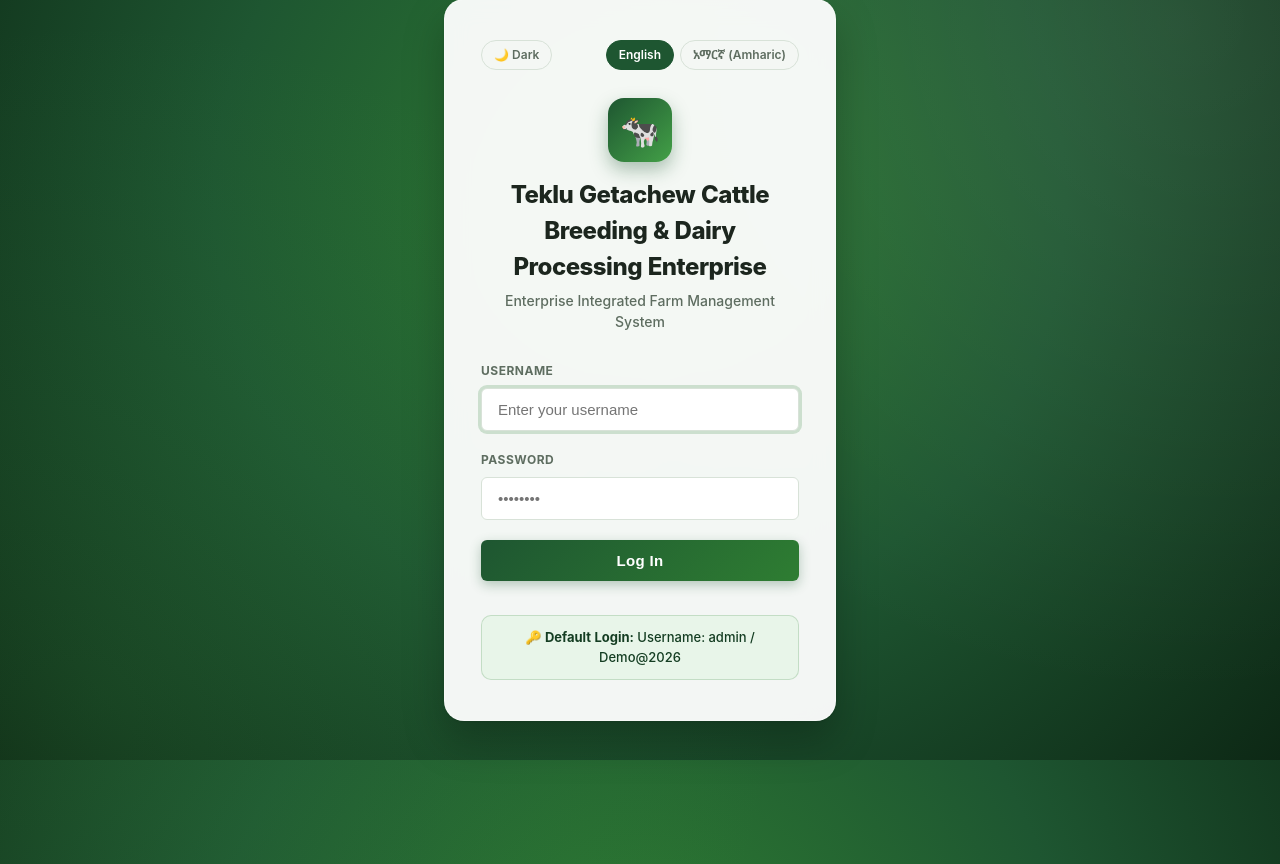
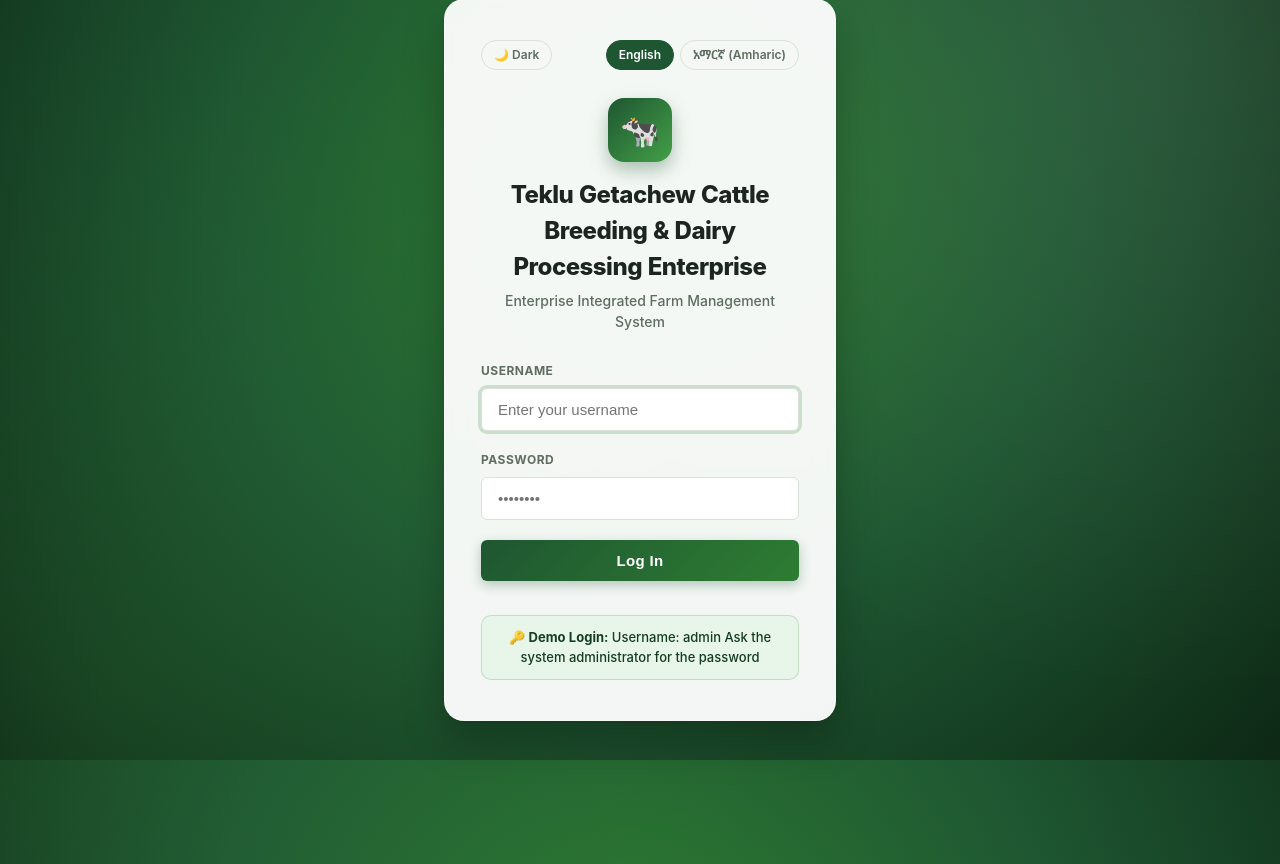
Before and after one commit to shetesfa/aleltu-eifms, a PHP site: page /aleltu-eifms/modules/auth/login.php in a window 1280 px wide; the page is wider, and only the part inside the window is pictured. Shown: the part 40-904 px from the top of that part. Run offline with PHP 8.4, Linux system fonts and the light colour scheme.

Commit message:
Batch 1 (Critical): fix audit 2026-11-15 findings

```diff
--- a/modules/auth/login.php
+++ b/modules/auth/login.php
@@ -84,7 +84,8 @@ if ($_SERVER['REQUEST_METHOD'] === 'POST') {
         </form>
 
         <div class="demo-notice">
-            <span>🔑 <strong><?= current_locale() === 'am' ? 'የሙከራ መግቢያ' : 'Default Login' ?>:</strong> <?= current_locale() === 'am' ? 'የተጠቃሚ ስም' : 'Username' ?>: admin / Demo@2026</span>
+            <span>🔑 <strong><?= current_locale() === 'am' ? 'የሙከራ መግቢያ' : 'Demo Login' ?>:</strong> <?= current_locale() === 'am' ? 'የተጠቃሚ ስም' : 'Username' ?>: admin</span>
+            <span><?= current_locale() === 'am' ? 'የይለፍ ቃል ከስርዓተ-አስተዳዳሪ (admin) ይጠይቁ' : 'Ask the system administrator for the password' ?></span>
         </div>
     </div>
 </div>
```
